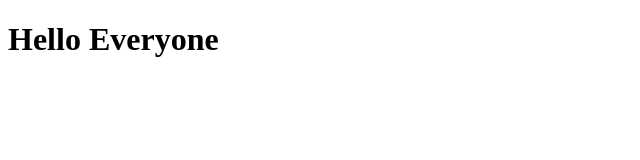
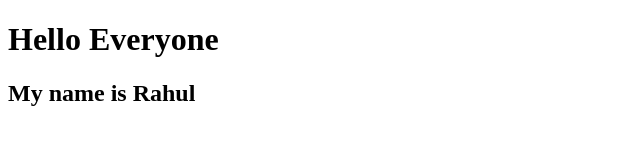
Before and after one commit to Rkdurga123/Photogallary, a plain HTML site: page index.html in a window 1280 px wide. Shown: the whole page, without its empty margins (0-640 px from the left). Drawn offline with Linux system fonts and the light colour scheme.

Commit message:
new changes made

```diff
--- a/index.html
+++ b/index.html
@@ -3,5 +3,6 @@
   <head> </head>
   <body>
     <h1>Hello Everyone</h1>
+    <h2>My name is Rahul</h2>
   </body>
 </html>
```
